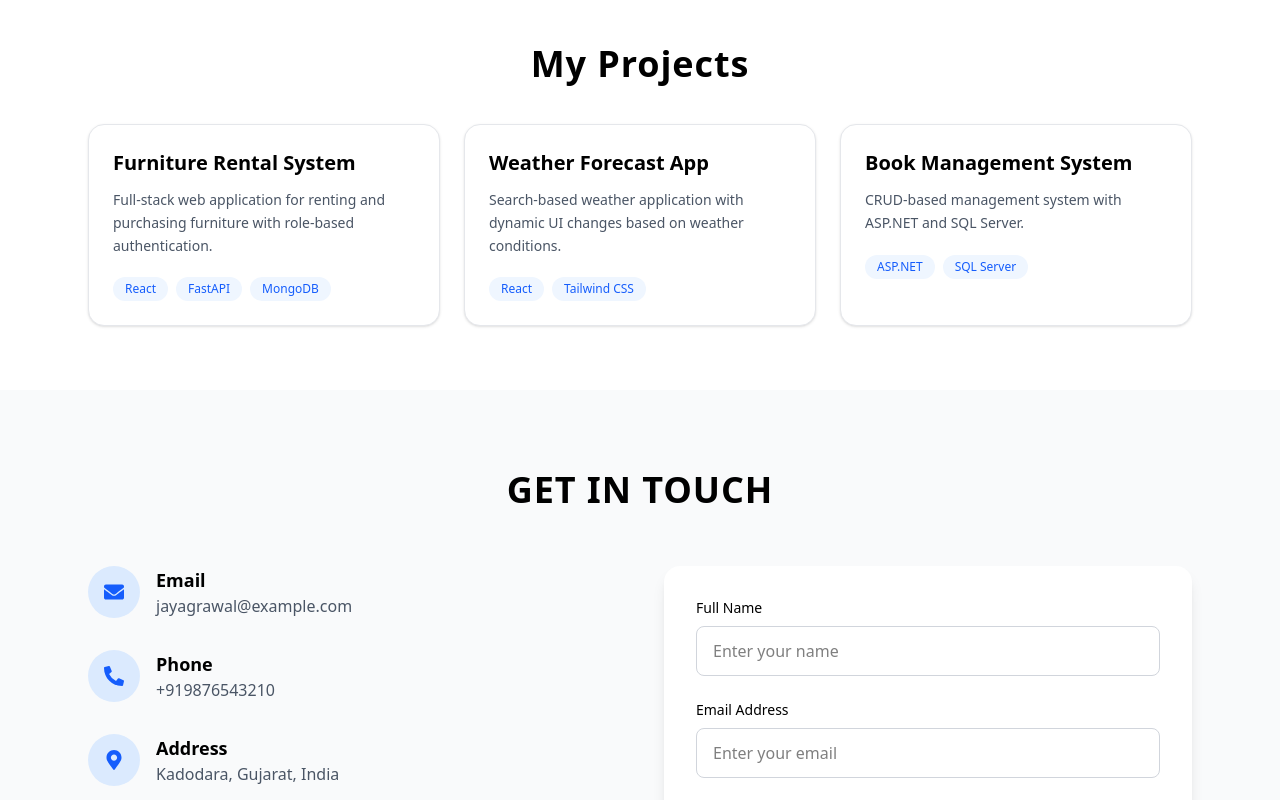
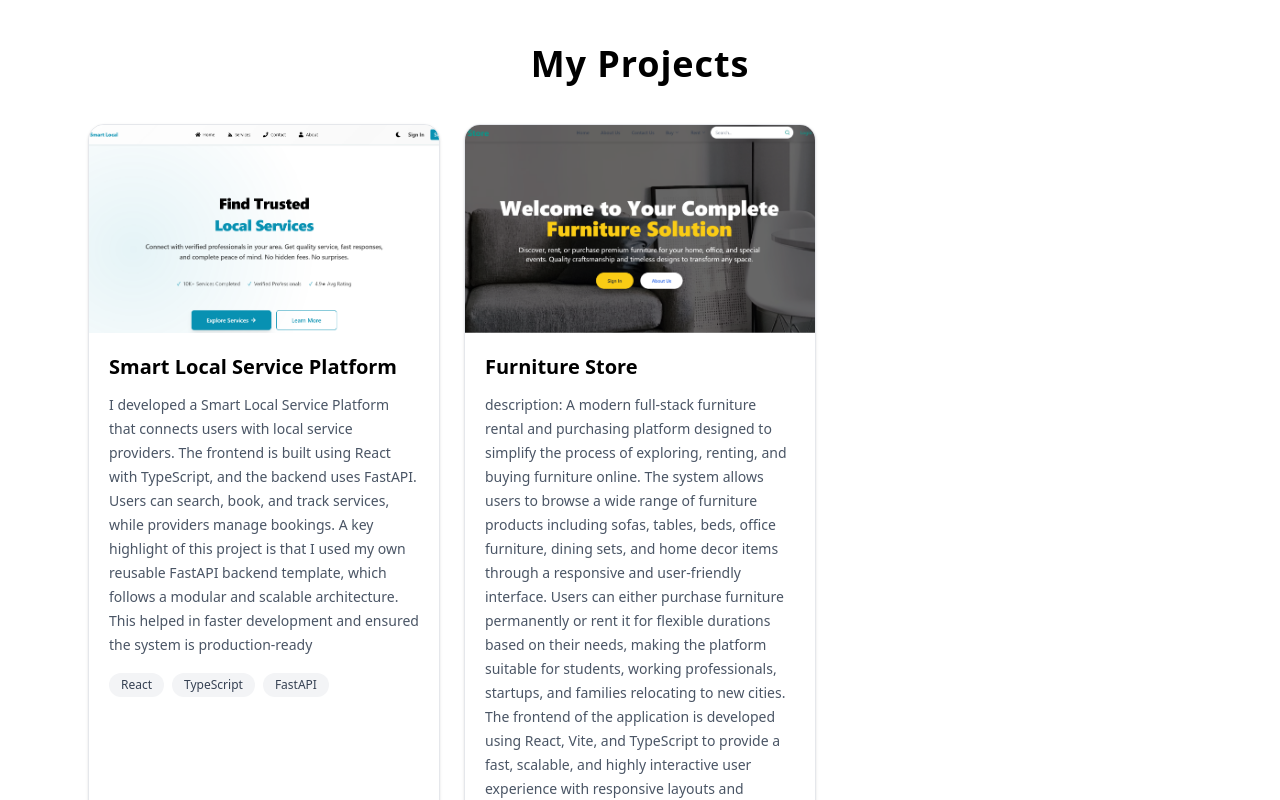
Before and after one commit to agrawaljay12/portfolio, a React (Vite) app in the folder frontend/: page / in a window 1280 px wide. Shown: the part 840-1640 px from the top of the page. Built offline with nearby package versions, Linux system fonts and the light colour scheme.

Commit message:
enhance project card and add the live project

```diff
--- a/frontend/src/pages/Project.tsx
+++ b/frontend/src/pages/Project.tsx
@@ -1,69 +1,139 @@
+import { useState } from "react";
+import ProjectModal from "./project_detail";
+
 const projects = [
   {
-    title: "Furniture Rental System",
+    id: "smart-service-platform",
+    title: "Smart Local Service Platform",
     description:
-      "Full-stack web application for renting and purchasing furniture with role-based authentication.",
-    tech: ["React", "FastAPI", "MongoDB"],
+      `
+      I developed a Smart Local Service Platform that connects users with local service providers.
+      The frontend is built using React with TypeScript, and the backend uses FastAPI.
+      Users can search, book, and track services, while providers manage bookings.
+      A key highlight of this project is that I used my own reusable FastAPI backend template,
+      which follows a modular and scalable architecture.
+      This helped in faster development and ensured the system is production-ready
+    `,
+    technologies: [
+      "React",
+      "TypeScript",
+      "FastAPI",
+      "MongoDB"
+    ],
+    image: "/projects/servicehub.png",
+    github: "https://github.com/agrawaljay12/servicehub",
+    live: "servicehub-blush.vercel.app",
+    features: [
+      "payment system",
+      "Authentication",
+      "Role-based Access",
+      "Email Notifications",
+      "File Upload",
+    ],
   },
+
   {
-    title: "Weather Forecast App",
-    description:
-      "Search-based weather application with dynamic UI changes based on weather conditions.",
-    tech: ["React", "Tailwind CSS"],
-  },
-  {
-    title: "Book Management System",
-    description:
-      "CRUD-based management system with ASP.NET and SQL Server.",
-    tech: ["ASP.NET", "SQL Server"],
+    id: "furniturestore",
+    title: "Furniture Store",
+    description: `description:
+      A modern full-stack furniture rental and purchasing platform designed to simplify the process of exploring, renting, and buying furniture online. The system allows users to browse a wide range of furniture products including sofas, tables, beds, office furniture, dining sets, and home decor items through a responsive and user-friendly interface. Users can either purchase furniture permanently or rent it for flexible durations based on their needs, making the platform suitable for students, working professionals, startups, and families relocating to new cities.
+      The frontend of the application is developed using React, Vite, and TypeScript to provide a fast, scalable, and highly interactive user experience with responsive layouts and reusable component architecture. The backend is built using Python FastAPI with MongoDB as the database, enabling high-performance RESTful APIs, efficient data handling, and scalable backend operations.
+      The platform includes features such as product listings, detailed furniture pages, category-based filtering, search functionality, rental duration management, shopping cart system, order placement, image handling, and responsive UI design. Users can explore furniture based on categories, pricing, rental plans, and availability, making the browsing experience smooth and efficient.
+      The application architecture follows clean coding practices and modular development principles for maintainability and scalability. Backend APIs are structured efficiently for handling product management, order processing, and customer interactions. MongoDB is used for flexible and scalable data storage of products, users, orders, and rental details.
+      Additionally, the platform focuses on performance optimization, reusable components, clean UI/UX design, API integration, and proper state management to ensure smooth user interaction across devices. The project demonstrates practical implementation of full-stack development concepts including frontend-backend integration, REST API development, database management, and scalable application architecture using modern technologies.`,
+    technologies: ["Vite Typescript","MongoDB Database","Python FASTAPI","Tailwind CSS"],
+    image: "/projects/furniturestore.png",
+    github: "https://github.com/agrawaljay12/furniturestore",
+    live: "https://furnspace.vercel.app/",
+    features: [
+      "Secure authentication and authorization",
+      "Product image upload and management",
+      "Wishlist and favorites system",
+      "Order and rental management",
+      "User profile management",
+      "Admin dashboard for furniture and user management",
+      "Search and filtering functionality",
+      "Responsive and modern UI design",
+      "API validation and error handling",
+      "Scalable RESTful API architecture",
+      "Performance optimization and reusable code structure"
+  ],
   },
 ];
 
 const Projects = () => {
+  const [selectedProject, setSelectedProject] = useState<any>(null);
+
   return (
     <section id="projects" className="bg-white py-16">
       <div className="max-w-6xl mx-auto px-6">
 
-        {/* Section Heading */}
+        {/* Heading */}
         <h2 className="text-4xl font-bold text-center mb-10 tracking-wide">
           My Projects
         </h2>
 
-        <div className="grid md:grid-cols-3 gap-6">
+        {/* Cards */}
+        <div className="grid md:grid-cols-2 lg:grid-cols-3 gap-6">
+
           {projects.map((project, index) => (
             <div
               key={index}
-              className="bg-white border border-gray-200 rounded-2xl p-6
-                         shadow-sm hover:shadow-lg
-                         hover:-translate-y-2
+              onClick={() => setSelectedProject(project)}
+              className="group cursor-pointer bg-white
+                         border border-gray-200 rounded-2xl
+                         overflow-hidden shadow-sm
+                         hover:shadow-xl hover:-translate-y-2
                          transition-all duration-300"
             >
+
+              {/* Project Image */}
+              <div className="overflow-hidden">
+                <img
+                  src={project.image}
+                  alt={project.title}
+                  className="w-full h-52 object-cover
+                             group-hover:scale-105
+                             transition duration-300"
+                />
+              </div>
+
+              {/* Content */}
+              <div className="p-5">
+
                 <h3 className="text-xl font-semibold mb-3">
                   {project.title}
                 </h3>
 
-              <p className="text-gray-600 text-sm leading-relaxed mb-5">
+                <p className="text-gray-600 text-sm leading-6 mb-4">
                   {project.description}
                 </p>
 
-              {/* Tech Stack Tags */}
+                {/* Technologies */}
                 <div className="flex flex-wrap gap-2">
-                {project.tech.map((tech, i) => (
+                  {project.technologies.slice(0, 3).map((tech, index) => (
                     <span
-                    key={i}
-                    className="bg-blue-50 text-blue-600
-                               text-xs font-medium
-                               px-3 py-1 rounded-full"
+                      key={index}
+                      className="bg-gray-100 text-gray-700
+                                 px-3 py-1 rounded-full text-xs"
                     >
                       {tech}
                     </span>
                   ))}
                 </div>
+
+              </div>
             </div>
           ))}
+
+        </div>
       </div>
 
-      </div>
+      {/* Modal */}
+      <ProjectModal
+        project={selectedProject}
+        onClose={() => setSelectedProject(null)}
+      />
     </section>
   );
 };
--- /dev/null
+++ b/frontend/src/pages/project_detail.tsx
@@ -0,0 +1,135 @@
+import type { FC } from "react";
+
+interface Project {
+  id: string;
+  title: string;
+  description: string;
+  technologies: string[];
+  image: string;
+  github: string;
+  live: string;
+  features: string[];
+}
+
+interface Props {
+  project: Project | null;
+  onClose: () => void;
+}
+
+const ProjectModal: FC<Props> = ({ project, onClose }) => {
+  if (!project) return null;
+
+  return (
+    <div
+      className="fixed inset-0 z-50 flex items-center justify-center
+                 bg-black/60 backdrop-blur-sm px-4"
+    >
+      <div
+        className="relative bg-white rounded-2xl shadow-2xl
+                   w-full max-w-3xl overflow-hidden
+                   animate-in fade-in zoom-in duration-300"
+      >
+
+        {/* Close Button */}
+        <button
+          onClick={onClose}
+          className="absolute top-4 right-4 bg-gray-100
+                     hover:bg-gray-200 rounded-full
+                     w-10 h-10 text-lg font-bold transition"
+        >
+          ✕
+        </button>
+
+        {/* Image */}
+        <img
+          src={project.image}
+          alt={project.title}
+          className="w-full h-64 object-cover"
+        />
+
+        {/* Content */}
+        <div className="p-6">
+
+          <h2 className="text-3xl font-bold mb-4">
+            {project.title}
+          </h2>
+
+          <p className="text-gray-600 leading-7 mb-6">
+            {project.description}
+          </p>
+
+          {/* Technologies */}
+          <div className="mb-6">
+            <h3 className="font-semibold mb-3">
+              Technologies
+            </h3>
+
+            <div className="flex flex-wrap gap-2">
+              {project.technologies.map((tech, index) => (
+                <span
+                  key={index}
+                  className="bg-blue-100 text-blue-700
+                             px-3 py-1 rounded-full text-sm"
+                >
+                  {tech}
+                </span>
+              ))}
+            </div>
+          </div>
+
+          {/* Features */}
+          <div className="mb-8">
+            <h3 className="font-semibold mb-3">
+              Key Features
+            </h3>
+
+            <ul className="space-y-2">
+              {project.features.map((feature, index) => (
+                <li
+                  key={index}
+                  className="text-gray-600 flex items-center gap-2"
+                >
+                  <span className="text-green-500">✓</span>
+                  {feature}
+                </li>
+              ))}
+            </ul>
+          </div>
+
+          {/* Buttons */}
+          <div className="flex flex-wrap gap-4">
+
+            {project.github && (
+              <a
+                href={project.github}
+                target="_blank"
+                rel="noopener noreferrer"
+                className="bg-gray-900 text-white
+                           px-5 py-3 rounded-lg
+                           hover:bg-black transition"
+              >
+                GitHub
+              </a>
+            )}
+
+            {project.live && (
+              <a
+                href={project.live}
+                target="_blank"
+                rel="noopener noreferrer"
+                className="bg-blue-600 text-white
+                           px-5 py-3 rounded-lg
+                           hover:bg-blue-700 transition"
+              >
+                Live Demo
+              </a>
+            )}
+
+          </div>
+        </div>
+      </div>
+    </div>
+  );
+};
+
+export default ProjectModal;
```
Also changed, not shown: frontend/public/projects/furniturestore.png (added), frontend/public/projects/servicehub.png (added). Lines whose indentation alone changed are shown as unchanged.
